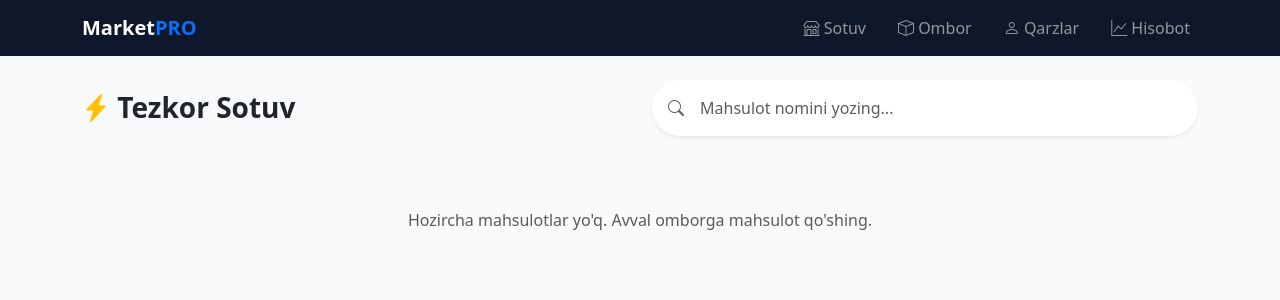
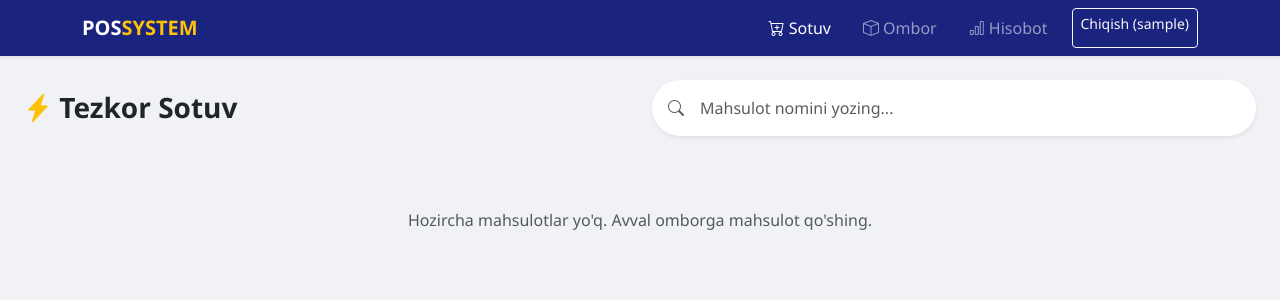
Before and after one commit to urmonaliyevv/market-sayt, a Flask app: page / in a window 1280 px wide. Shown: the top 300 px of the page. Run offline with Flask 3, Linux system fonts and the light colour scheme; the visitor is signed in with stand-in values (Sample User, id 1); some libraries are stand-ins or nearby versions.

Commit message:
Update base.html

```diff
--- a/templates/base.html
+++ b/templates/base.html
@@ -3,38 +3,32 @@
 <head>
     <meta charset="UTF-8">
     <meta name="viewport" content="width=device-width, initial-scale=1.0">
-    <title>MarketPRO</title>
+    <title>MarketPRO POS</title>
     <link href="https://cdn.jsdelivr.net/npm/bootstrap@5.3.0/dist/css/bootstrap.min.css" rel="stylesheet">
     <link rel="stylesheet" href="https://cdn.jsdelivr.net/npm/bootstrap-icons@1.11.1/font/bootstrap-icons.css">
     <style>
-        :root { --prm: #6366f1; }
-        body { background: #f8fafc; font-family: system-ui, -apple-system, sans-serif; }
-        .navbar { background: #0f172a !important; }
-        .premium-card {
-            background: white; border-radius: 16px; border: 1px solid #e2e8f0;
-            transition: 0.3s; cursor: pointer; position: relative;
-        }
-        .premium-card:hover {
-            transform: translateY(-5px); border-color: var(--prm);
-            box-shadow: 0 10px 20px rgba(0,0,0,0.05);
-        }
-        .btn-premium { background: var(--prm); color: white; border-radius: 10px; border: none; padding: 10px 20px; font-weight: 600; }
-        .btn-premium:hover { background: #4f46e5; color: white; }
+        body { background: #f0f2f5; font-family: 'Segoe UI', sans-serif; }
+        .navbar { background: #1a237e !important; }
+        .premium-card { background: white; border-radius: 12px; border: none; transition: 0.2s; cursor: pointer; box-shadow: 0 2px 5px rgba(0,0,0,0.05); }
+        .premium-card:hover { transform: scale(1.02); box-shadow: 0 5px 15px rgba(0,0,0,0.1); }
+        .cart-sticky { position: sticky; top: 80px; }
     </style>
 </head>
 <body>
-    <nav class="navbar navbar-expand-lg navbar-dark mb-4 sticky-top">
+    <nav class="navbar navbar-expand-lg navbar-dark mb-4 shadow-sm">
         <div class="container">
-            <a class="navbar-brand fw-bold" href="/">Market<span class="text-primary">PRO</span></a>
+            <a class="navbar-brand fw-bold" href="/">POS<span class="text-warning">SYSTEM</span></a>
+            {% if session['user_id'] %}
             <div class="navbar-nav ms-auto gap-3">
-                <a class="nav-link" href="/"><i class="bi bi-shop"></i> Sotuv</a>
+                <a class="nav-link active" href="/"><i class="bi bi-cart-plus"></i> Sotuv</a>
                 <a class="nav-link" href="/ombor"><i class="bi bi-box"></i> Ombor</a>
-                <a class="nav-link" href="/qarzlar"><i class="bi bi-person"></i> Qarzlar</a>
-                <a class="nav-link" href="/hisobot"><i class="bi bi-graph-up"></i> Hisobot</a>
+                <a class="nav-link" href="/hisobot"><i class="bi bi-bar-chart"></i> Hisobot</a>
+                <a class="btn btn-outline-light btn-sm" href="/logout">Chiqish ({{session['username']}})</a>
             </div>
+            {% endif %}
         </div>
     </nav>
-    <div class="container">{% block content %}{% endblock %}</div>
+    <div class="container-fluid px-4">{% block content %}{% endblock %}</div>
     <script src="https://cdn.jsdelivr.net/npm/bootstrap@5.3.0/dist/js/bootstrap.bundle.min.js"></script>
     <script src="https://cdn.jsdelivr.net/npm/sweetalert2@11"></script>
 </body>
```
